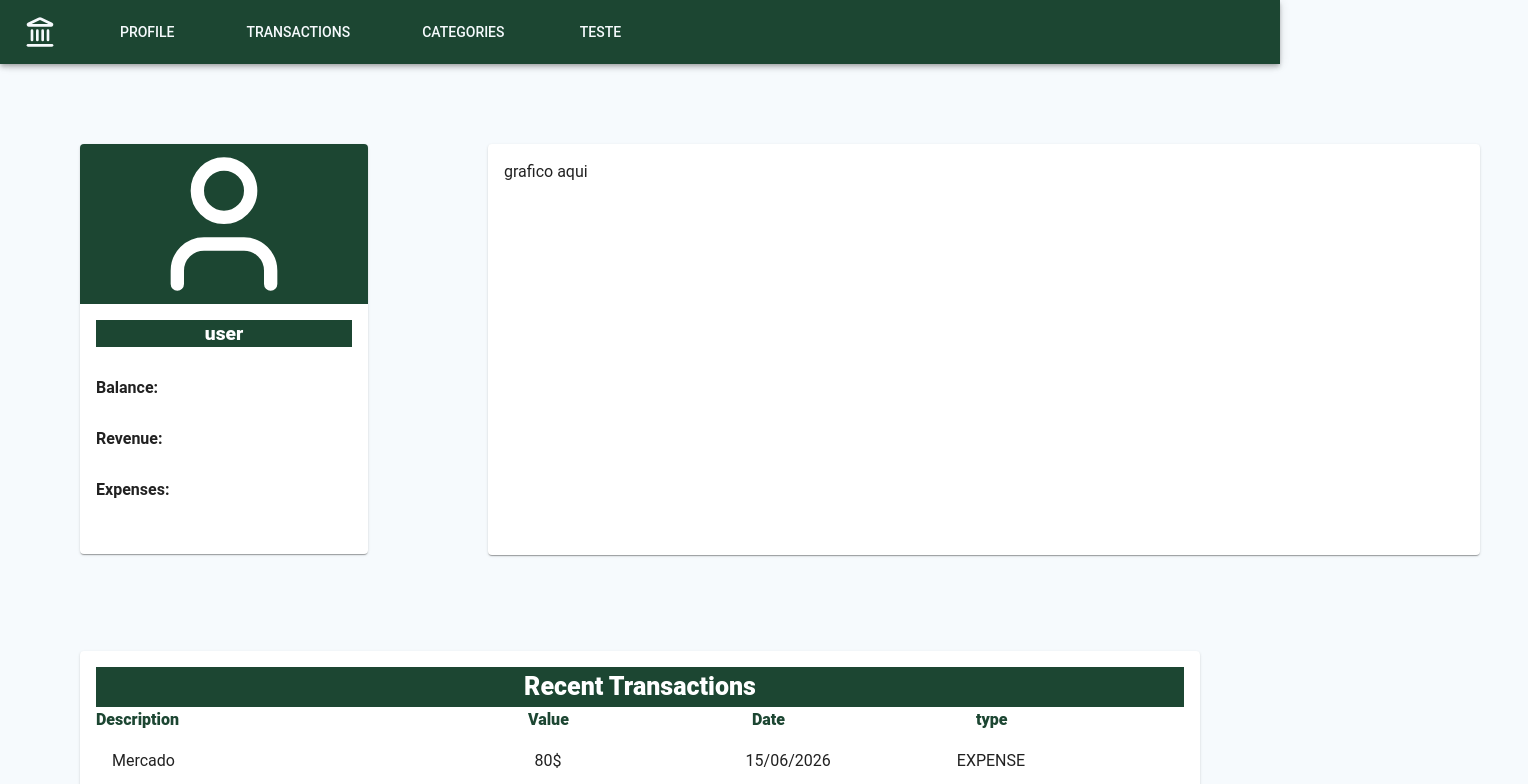
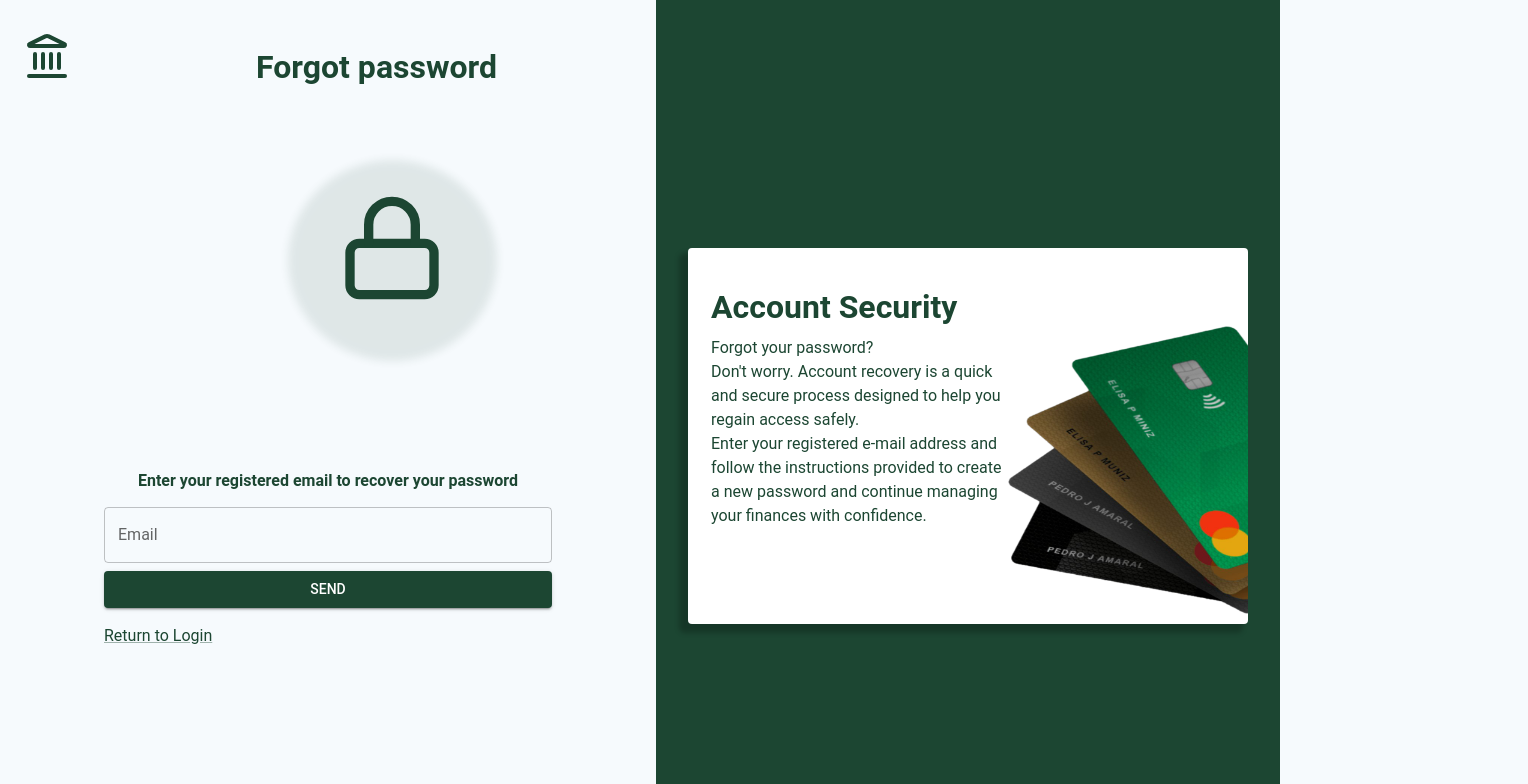
Before and after one commit to RandGusta/personal-finances-manager, a React (Vite) app: page /recover-password in a window 1280 px wide. Shown: the top 784 px of the page, 1528 px wide, since content can reach past the window. Built offline with nearby package versions, Linux system fonts and the light colour scheme.

Commit message:
feat: add pages routes

```diff
--- a/src/App.tsx
+++ b/src/App.tsx
@@ -1,15 +1,13 @@
 import {Login} from '../src/pages/Login';
 import { SingUp } from './pages/SingUp';
 import './App.css'
-import RecoverPassword from './pages/RecoverPassword';
-import RedifinePassword from './pages/RedifinePassword';
-import Dashboard from './pages/Dashboard';
+import AppRoutes from "./routes/AppRoutes";
 
 function App() {
 
   return (
    <>
-   <Dashboard/>
+   <AppRoutes/>
    </>
   );
 }
--- a/src/components/NavBar.tsx
+++ b/src/components/NavBar.tsx
@@ -36,7 +36,7 @@ const BaseNavBar = ({ children }: NavBarProps) => {
             justifyContent: "space-between",
           }}
         >
-          {/* Desktop */}
+          {}
           <Box
             sx={{
               display: {
@@ -86,7 +86,7 @@ const BaseNavBar = ({ children }: NavBarProps) => {
             </Button>
           </Box>
 
-          {/* Mobile */}
+          {}
           <Box
             sx={{
               display: {
--- a/src/pages/Login.tsx
+++ b/src/pages/Login.tsx
@@ -4,6 +4,7 @@ import { BaseCheckBox } from "../components/Checkbox";
 import { Typography, Link, LinearProgress, Box, Card } from "@mui/material";
 import { AutenticationLayout } from "../layouts/AutenticationLayout";
 import cardImage from "../assets/images/cover-cards.png";
+import { Link as RoutesLink } from "react-router-dom";
 import logo from "../assets/svg/favicon.svg";
 
 export function Login() {
@@ -16,7 +17,7 @@ export function Login() {
               Sing in
             </Typography>
             <Typography>
-              Don't have an account? <Link href="">Create now</Link>
+              Don't have an account? <Link component={RoutesLink} to="/singup">Create now</Link>
             </Typography>
             <BaseInputField
               label="E-mail"
@@ -38,7 +39,7 @@ export function Login() {
             >
               <BaseCheckBox label="remember me" />
               <Typography>
-                <Link href="">Forgot Password?</Link>
+                <Link component={RoutesLink} to="/recover-password">Forgot Password?</Link>
               </Typography>
             </Box>
             <BaseButton
@@ -78,7 +79,6 @@ export function Login() {
                 <Box sx={{ display: "flex", gap: "px" }}>
                   <Typography
                     color="primary"
-                    variant="body2"
                     sx={{ padding: "0 0px 0px 23px", minWidth: "20rem" }}
                   >
                     Manage expenses and savings with clarity. Share and explore
--- a/src/pages/RecoverPassword.tsx
+++ b/src/pages/RecoverPassword.tsx
@@ -5,6 +5,8 @@ import { BaseButton } from "../components/Button";
 import padlock from "../assets/svg/padlock.svg";
 import cardImage from "../assets/images/cover-cards.png";
 import { BaseForm } from '../components/Form';
+import { Link as RoutesLink } from "react-router-dom";
+
 
 const RecoverPassword = () => {
 
@@ -76,7 +78,7 @@ const handleSubmit: React.SubmitEventHandler<HTMLFormElement> = (event) =>{
                 </BaseButton>
                 </BaseForm>
                  <Typography>
-                <Link href="">Return to Login</Link>
+                <Link component={RoutesLink} to="/login">Return to Login</Link>
               </Typography>
               </Box>
             </Box>
@@ -109,7 +111,6 @@ const handleSubmit: React.SubmitEventHandler<HTMLFormElement> = (event) =>{
                 <Box sx={{ display: "flex", gap: "px" }}>
                   <Typography
                     color="primary"
-                    variant="body2"
                     sx={{ padding: "0 0px 0px 23px", minWidth: "20rem" }}
                   >
                     Forgot your password?
--- a/src/pages/RedifinePassword.tsx
+++ b/src/pages/RedifinePassword.tsx
@@ -98,7 +98,6 @@ const RedifinePassword = () => {
                 <Box sx={{ display: "flex", gap: "px" }}>
                   <Typography
                     color="primary"
-                    variant="body2"
                     sx={{ padding: "0 0px 0px 23px", minWidth: "20rem" }}
                   >
                     Forgot your password?
--- a/src/pages/SingUp.tsx
+++ b/src/pages/SingUp.tsx
@@ -3,6 +3,7 @@ import { Typography, Box, Link, LinearProgress, Card } from "@mui/material";
 import { BaseInputField } from "../components/Input";
 import { BaseCheckBox } from "../components/Checkbox";
 import { BaseButton } from "../components/Button";
+import { Link as RoutesLink } from "react-router-dom";
 import logo from "../assets/svg/favicon.svg";
 import cardImage from "../assets/images/cover-cards.png";
 import zxcvbn from "zxcvbn";
@@ -21,7 +22,7 @@ export function SingUp() {
               Sing up
             </Typography>
             <Typography>
-              Already have an account? <Link href="">Login</Link>
+              Already have an account? <Link component={RoutesLink} to="/login">Login</Link>
             </Typography>
             <BaseInputField
               label="Full name"
@@ -90,7 +91,6 @@ export function SingUp() {
                 <Box sx={{ display: "flex", gap: "px" }}>
                   <Typography
                     color="primary"
-                    variant="body2"
                     sx={{ padding: "0 0px 0px 23px", minWidth: "20rem" }}
                   >
                     Manage expenses and savings with clarity. Share and explore
--- /dev/null
+++ b/src/routes/AppRoutes.tsx
@@ -0,0 +1,24 @@
+import {Login} from '../pages/Login';
+import { SingUp } from '../pages/SingUp';
+import RecoverPassword from '../pages/RecoverPassword';
+import RedifinePassword from '../pages/RedifinePassword';
+
+import {Routes, Route} from 'react-router-dom';
+import { Dashboard } from '@mui/icons-material';
+
+
+
+const AppRoutes = () =>{
+    return(<>
+        <Routes>
+            <Route path="/" element={<Dashboard/>}/>
+            <Route path="/login" element={<Login/>}/>
+            <Route path="/recover-password" element={<RecoverPassword/>}/>
+            <Route path="/redifine-password" element={<RedifinePassword/>}/>
+            <Route path="/singup" element={<SingUp/>}/>
+        </Routes>
+    </>);
+}
+
+
+export default AppRoutes;
```
Also changed, not shown: src/routes/index.tsx (deleted).
